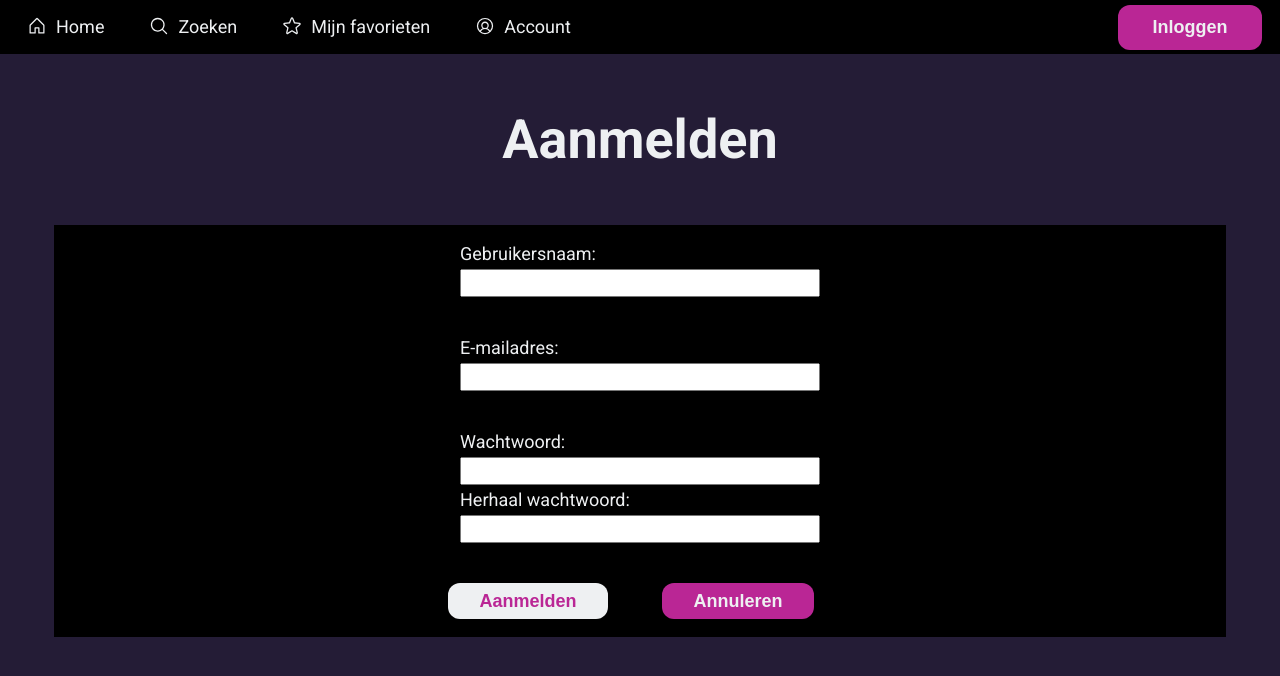
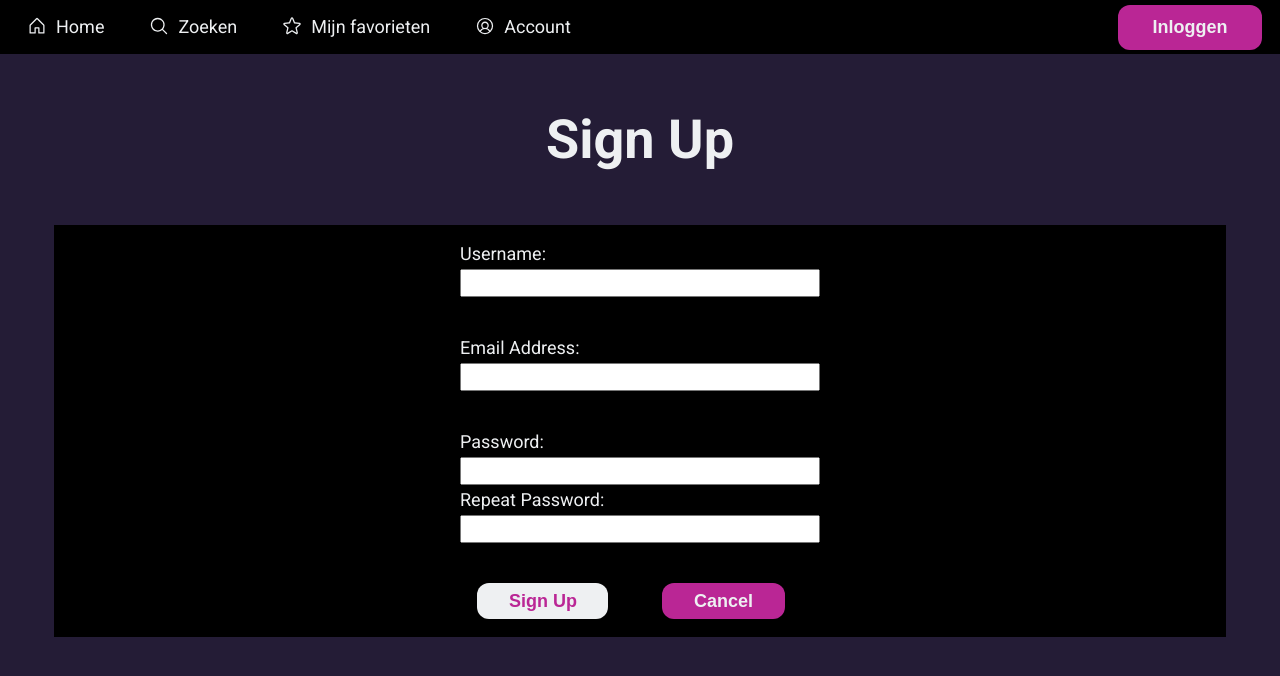
Before and after one commit to MarjolijnMuller/front-end-eindopdracht, a React (Vite) app: page /aanmelden in a window 1280 px wide. Shown: the top 676 px of the page. Built offline with nearby package versions, Linux system fonts and the light colour scheme.

Commit message:
laatste aanpassingen sing in-page (foutmeldingen toegevoegd)

```diff
--- a/src/App.css
+++ b/src/App.css
@@ -34,4 +34,8 @@ a:visited {
   color: var(--text-color);
 }
 
+.error {
+  color: red;
+}
+
 /*-------------3. Areas-------------*/
--- a/src/components/Button/Button.jsx
+++ b/src/components/Button/Button.jsx
@@ -14,9 +14,8 @@ function Button(props) {
     const handleClick = () => {
         if(props.navigate){
             switch (props.className) {
-                case 'logInNavigation':
-                    console.log('Navigating to /inloggen');
-                    navigate('/inloggen');
+                case 'AnnuleerButton':
+                    navigate('/');
                     break;
                 case 'signInHome':
                     console.log('Navigating to /aanmelden');
@@ -34,6 +33,7 @@ function Button(props) {
         }
 
 
+
     };
 
     return (
--- a/src/pages/sign in/SignIn.jsx
+++ b/src/pages/sign in/SignIn.jsx
@@ -4,9 +4,9 @@ import OuterContainer from "../../components/OuterContainer/OuterContainer.jsx";
 import Navigation from "../../components/Navigation/Navigation.jsx";
 import InnerContainer from "../../components/InnerContainer/InnerContainer.jsx";
 import Button from "../../components/Button/Button.jsx";
-import {useState} from "react";
+import React, { useState } from "react";
 import axios from "axios";
-import {useNavigate} from "react-router-dom";
+import { useNavigate } from "react-router-dom";
 
 function SignIn() {
     const [formState, setFormState] = useState({
@@ -14,120 +14,177 @@ function SignIn() {
         email: "",
         password: "",
         repeatPassword: "",
-    })
-    const [errorMessage, setErrorMessage] = useState("");
-    const [success, toggleSuccess] = useState(false);
+    });
+    const [usernameError, setUsernameError] = useState("");
+    const [emailError, setEmailError] = useState("");
+    const [passwordError, setPasswordError] = useState("");
+    const [repeatPasswordError, setRepeatPasswordError] = useState("");
+    const [formSubmitted, setFormSubmitted] = useState(false);
     const navigate = useNavigate();
 
+    function validateUsername(username) {
+        if (username.length < 4) {
+            return "Username must be at least 4 characters long.";
+        }
+        return "";
+    }
+
+    function validateEmail(email) {
+        const emailRegex = /^[^\s@]+@[^\s@]+\.[^\s@]+$/;
+        if (!emailRegex.test(email)) {
+            return "Invalid email address.";
+        }
+        return "";
+    }
+
+    function validatePassword(password) {
+        if (password.length < 8) {
+            return "Password must be at least 8 characters long.";
+        }
+        return "";
+    }
+
+    function validateRepeatPassword(password, repeatPassword) {
+        if (password !== repeatPassword) {
+            return "Passwords do not match.";
+        }
+        return "";
+    }
 
     function handleChange(event) {
         const changedFieldName = event.target.name;
+        const newValue = event.target.value;
+
         setFormState({
             ...formState,
-            [changedFieldName]: event.target.value, // Use brackets here
+            [changedFieldName]: newValue,
         });
     }
 
-
     async function handleSubmit(e) {
         e.preventDefault();
-        setErrorMessage("");
-        toggleSuccess(true);
-        console.log(formState);
+        setFormSubmitted(true);
+
+        const usernameError = validateUsername(formState.username);
+        const emailError = validateEmail(formState.email);
+        const passwordError = validatePassword(formState.password);
+        const repeatPasswordError = validateRepeatPassword(formState.password, formState.repeatPassword);
+
+        setUsernameError(usernameError);
+        setEmailError(emailError);
+        setPasswordError(passwordError);
+        setRepeatPasswordError(repeatPasswordError);
+
+        if (usernameError || emailError || passwordError || repeatPasswordError) {
+            return;
+        }
 
         try {
-            const response = await axios.post('https://api.datavortex.nl/moviesearcher/users',
+            const response = await axios.post(
+                "https://api.datavortex.nl/moviesearcher/users",
                 {
-                    "username": formState.username,
-                    "email": formState.email,
-                    "password": formState.password,
-                    "info": "testinfo",
-                    "authorities": [
+                    username: formState.username,
+                    email: formState.email,
+                    password: formState.password,
+                    info: "",
+                    authorities: [{ authority: "USER" }],
+                },
                 {
-                            "authority": "USER"
-                        }
-                    ]
-                },{
                     headers: {
-                        'Content-Type': 'application/json',
-                        'X-Api-Key': import.meta.env.X_API_KEY
-                    }
+                        "Content-Type": "application/json",
+                        "X-Api-Key": import.meta.env.X_API_KEY,
+                    },
                 }
             );
             console.log(response);
-            /*login(response.data.accessToken);*/
-            navigate('/inloggen');
-        } catch (e) {
-            console.log(e);
-            setErrorMessage("Er is iets fout gegaan! Probeer het opnieuw!");
-            console.log(errorMessage);
+            navigate("/inloggen");
+        } catch (error) {
+            console.error(error);
+            if (error.response && error.response.status === 403) {
+                setUsernameError("Username already exists.");
+            } else {
+                setUsernameError("Something went wrong. Please try again.");
+            }
+        }
     }
 
+    function handleCancel() {
+        setFormState({
+            username: "",
+            email: "",
+            password: "",
+            repeatPassword: "",
+        });
+        setUsernameError("");
+        setEmailError("");
+        setPasswordError("");
+        setRepeatPasswordError("");
+        setFormSubmitted(false);
+        navigate("/");
     }
 
     return (
         <>
-            <Navigation/>
+            <Navigation />
 
-            <TitleContainer title="Aanmelden"/>
+            <TitleContainer title="Sign Up" />
 
             <OuterContainer>
                 <InnerContainer classNameAdd="center">
-                    {!success ?
                     <form onSubmit={handleSubmit}>
                         <label htmlFor="signIn-username" className="signIn">
-                                Gebruikersnaam:
+                            Username:
                             <input
                                 type="text"
                                 name="username"
+                                value={formState.username}
                                 onChange={handleChange}
                                 className="signInInput"
                             />
+                            {formSubmitted && usernameError && <p className="error">{usernameError}</p>}
                         </label>
 
                         <label htmlFor="signIn-mailadres" className="signIn">
-                                E-mailadres:
+                            Email Address:
                             <input
                                 type="text"
                                 name="email"
+                                value={formState.email}
                                 onChange={handleChange}
                                 className="signInInput"
                             />
+                            {formSubmitted && emailError && <p className="error">{emailError}</p>}
                         </label>
 
                         <label htmlFor="signIn-password" className="signIn">
-                                Wachtwoord:
+                            Password:
                             <input
                                 type="password"
                                 name="password"
+                                value={formState.password}
                                 onChange={handleChange}
                                 className="signInInput"
                             />
-                                Herhaal wachtwoord:
+                            {formSubmitted && passwordError && <p className="error">{passwordError}</p>}
+                            Repeat Password:
                             <input
                                 type="password"
                                 name="repeatPassword"
+                                value={formState.repeatPassword}
                                 onChange={handleChange}
                                 className="signInInput"
                             />
+                            {formSubmitted && repeatPasswordError && <p className="error">{repeatPasswordError}</p>}
                         </label>
                         <InnerContainer classNameAdd="center">
-                                <Button
-                                    type={"submit"}
-                                    name={"Aanmelden"}
-                                    className={"SubmitButton"}
-                                />
-                                <Button
-                                    type={"button"}
-                                    name={"Annuleren"}
-                                    className={"AnnuleerButton"}
-                                />
+                            <Button type={"submit"} name={"Sign Up"} className={"SubmitButton"} />
+                            <Button type={"button"} name={"Cancel"} className={"AnnuleerButton"} onClick={handleCancel} />
                         </InnerContainer>
-                        </form> : <p>...{/*U bent ingelogd*/}</p>}
+                    </form>
                 </InnerContainer>
             </OuterContainer>
         </>
-    )
+    );
 }
 
 export default SignIn;
```
Lines whose indentation alone changed are shown as unchanged.
